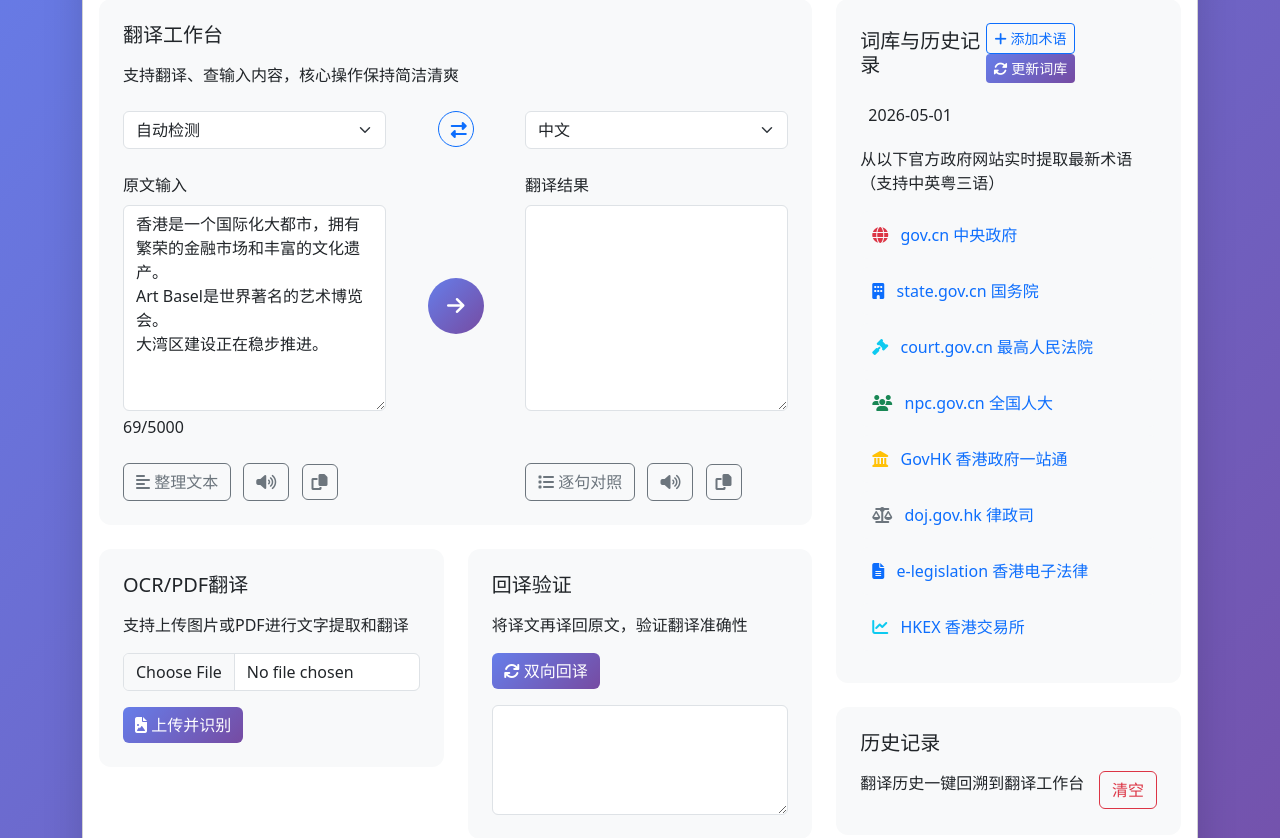
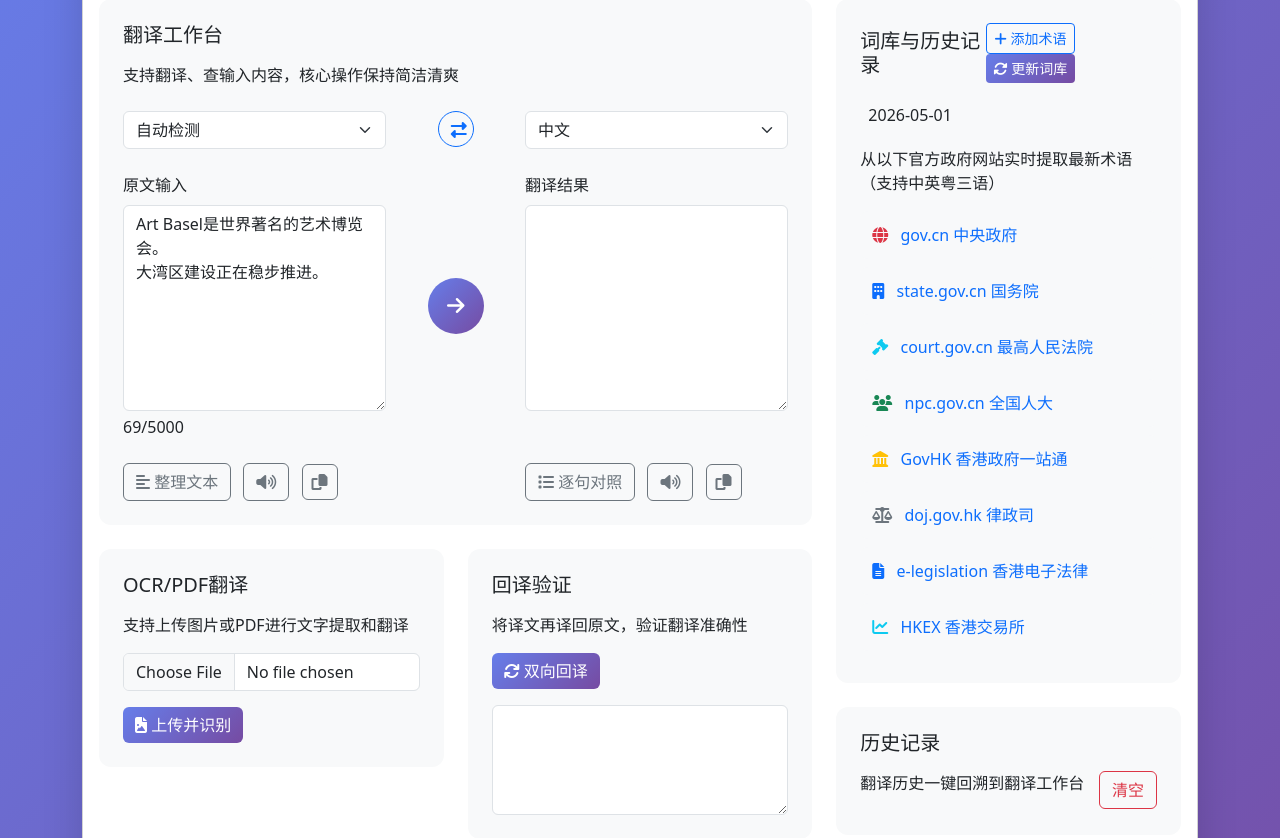
Before and after one commit to Sonia-Ye/gba-transpilot, a Flask app: page / in a window 1280 px wide. Shown: the part 209-1047 px from the top of the page. Run offline with Flask 3, Linux system fonts and the light colour scheme; some libraries are stand-ins or nearby versions.

Commit message:
Fix all 6 issues: default text, OCR, back-translate, glossary, audio, AI rewrite

```diff
--- a/app.py
+++ b/app.py
@@ -303,7 +303,7 @@ if WHOOSH_AVAILABLE:
         ix = index.open_dir(GLOSSARY_DIR)
 
 # Global variable to track glossary last update time
-glossary_last_update = None
+glossary_last_update = datetime.datetime.now().strftime('%Y-%m-%d')
 
 # History storage
 HISTORY_FILE = "translation_history.json"
@@ -709,16 +709,10 @@ def ocr_image():
     filename = file.filename.lower()
 
     try:
-        if PYTESSERACT_AVAILABLE:
-            # Use pytesseract if available
-            if filename.endswith('.pdf'):
-                with pdfplumber.open(file) as pdf:
-                    text = ""
-                    for page in pdf.pages:
-                        text += page.extract_text() + "\n"
-            else:
-                image = Image.open(file)
-                text = pytesseract.image_to_string(image, lang='chi_sim+eng')
+        # Always use qwen-vl-max for OCR (tesseract not available on Render)
+        if False and PYTESSERACT_AVAILABLE:
+            # Skip tesseract - use qwen-vl-max instead
+            pass
         else:
             # Fallback: use qwen-vl-max multimodal model for OCR
             file.seek(0)
@@ -792,12 +786,12 @@ def back_translate():
         }
         target_lang_name = lang_names.get(source_lang, source_lang)
         prompt = f"""请将以下文本翻译为英文，然后再将英文翻译回{target_lang_name}。
-只输出最终回译结果（{target_lang_name}），不要输出任何中间步骤、解释或英文翻译。
+只输出最终回译结果（必须是{target_lang_name}），不要输出任何中间步骤、解释或英文翻译。
 
 输入文本：
 {text}
 
-回译结果："""
+回译结果（{target_lang_name}）："""
         result = call_qwen(prompt)
         return jsonify({"result": result, "success": True})
     except Exception as e:
@@ -1021,11 +1015,11 @@ def polish_text():
                 'academic': '学术风格',
                 'business': '商务风格'
             }
-            style_text = "请使用" + style_descriptions.get(style, style_descriptions['general']) + "。"
+            style_text = style_descriptions.get(style, style_descriptions['general'])
             if detected_lang == 'yue':
-                prompt = "請用粵語潤色以下文本，提升其質量、流暢性和專業性，保持原意不變。\n" + style_text + "\n\n" + text
+                prompt = f"請用粵語以{style_text}潤色以下文本，提升其質量、流暢性和專業性，保持原意不變。只輸出潤色後的文本，不要任何說明或格式提示。\n\n" + text
             else:
-                prompt = "请用中文润色以下文本，提升其质量、流畅性和专业性，保持原意不变。\n" + style_text + "\n\n" + text
+                prompt = f"请用中文以{style_text}润色以下文本，提升其质量、流畅性和专业性，保持原意不变。只输出润色后的文本，不要任何说明或格式提示。\n\n" + text
         else:
             style_map_en = {
                 'general': 'natural and standard style',
@@ -1151,6 +1145,9 @@ def _transcribe_with_qwen(file_path, language='auto'):
                 return None
         else:
             print(f"Paraformer API error: {response.status_code} - {response.text}")
+            print(f"Request URL: {url}")
+            print(f"File exists: {os.path.exists(file_path)}")
+            print(f"File size: {os.path.getsize(file_path) if os.path.exists(file_path) else 0}")
             return None
     except Exception as e:
         print(f"Paraformer audio transcription error: {e}")
@@ -1375,7 +1372,7 @@ def load_manual_glossary():
     except Exception as e:
         print(f"Error loading manual glossary: {e}")
 
-# load_manual_glossary() called on first request
+load_manual_glossary()  # Load manual glossary on startup
 
 @app.route('/api/glossary-status', methods=['GET'])
 def glossary_status():
--- a/templates/index.html
+++ b/templates/index.html
@@ -276,7 +276,7 @@
                                             <div class="row">
                                                 <div class="col-md-5">
                                                     <label class="text-sm text-gray-600 mb-2">原文输入</label>
-                                                    <textarea id="sourceText" class="form-control" rows="8" maxlength="5000">香港是一个国际化大都市，拥有繁荣的金融市场和丰富的文化遗产。
+                                                    <textarea id="sourceText" class="form-control" rows="8" maxlength="5000" placeholder="请输入要翻译的文本...">
 Art Basel是世界著名的艺术博览会。
 大湾区建设正在稳步推进。</textarea>
                                                     <div class="text-right text-sm text-gray-400 mt-1" id="charCount">69/5000</div>
```
